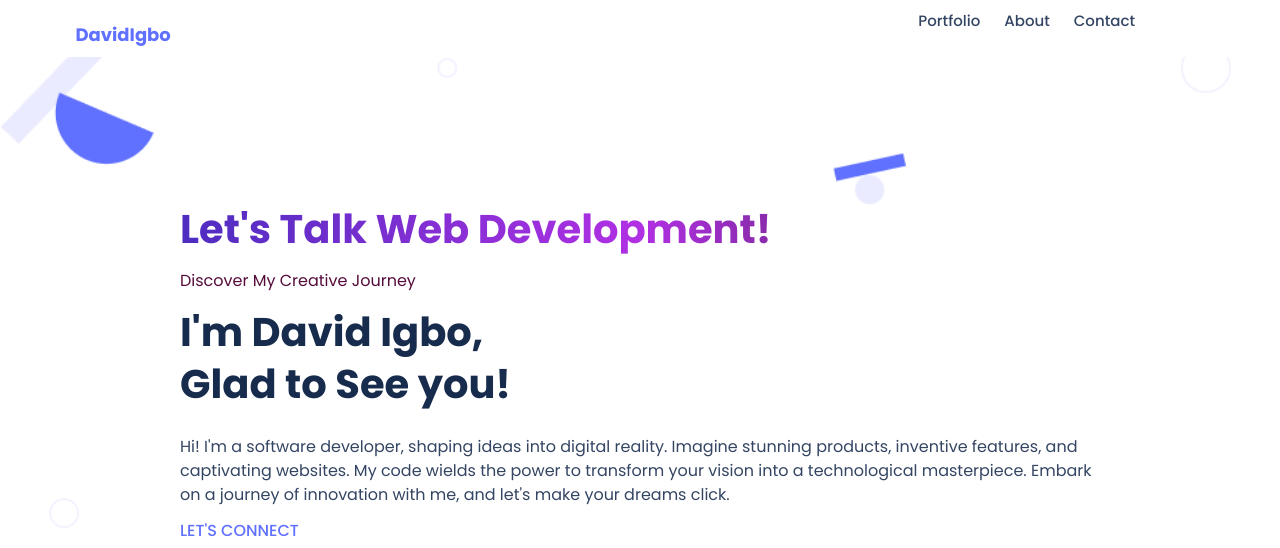
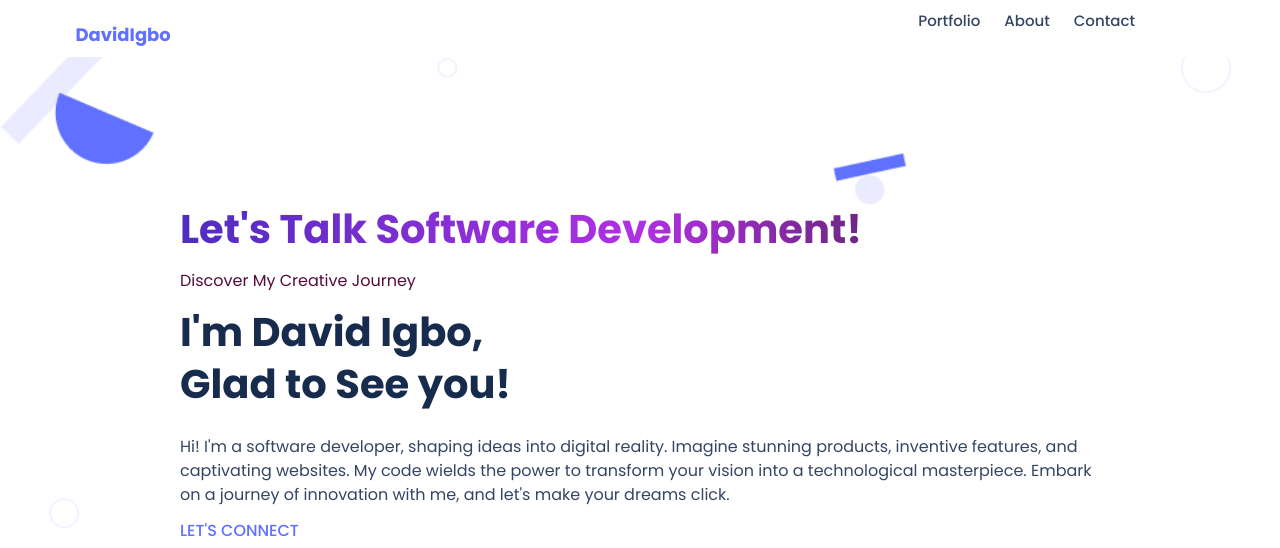
Before and after one commit to david30-maker/Personal-portfolio, a website: page index.html in a window 1280 px wide. Shown: the top 548 px of the page. Drawn offline with nearby package versions, Linux system fonts and the light colour scheme.

Commit message:
ADD:update portfolio

```diff
--- a/index.html
+++ b/index.html
@@ -30,7 +30,7 @@
       </header>
       <section class="intro-center">
         <div class="intro  intro-8" >
-          <h2 class="welcome_address">Let's Talk Web Development!</h2>
+          <h2 class="welcome_address">Let's Talk Software Development!</h2>
           <p class="welcome_p">Discover My Creative Journey</p>
           <h1 class="pb branding">
             I'm David Igbo,
```
